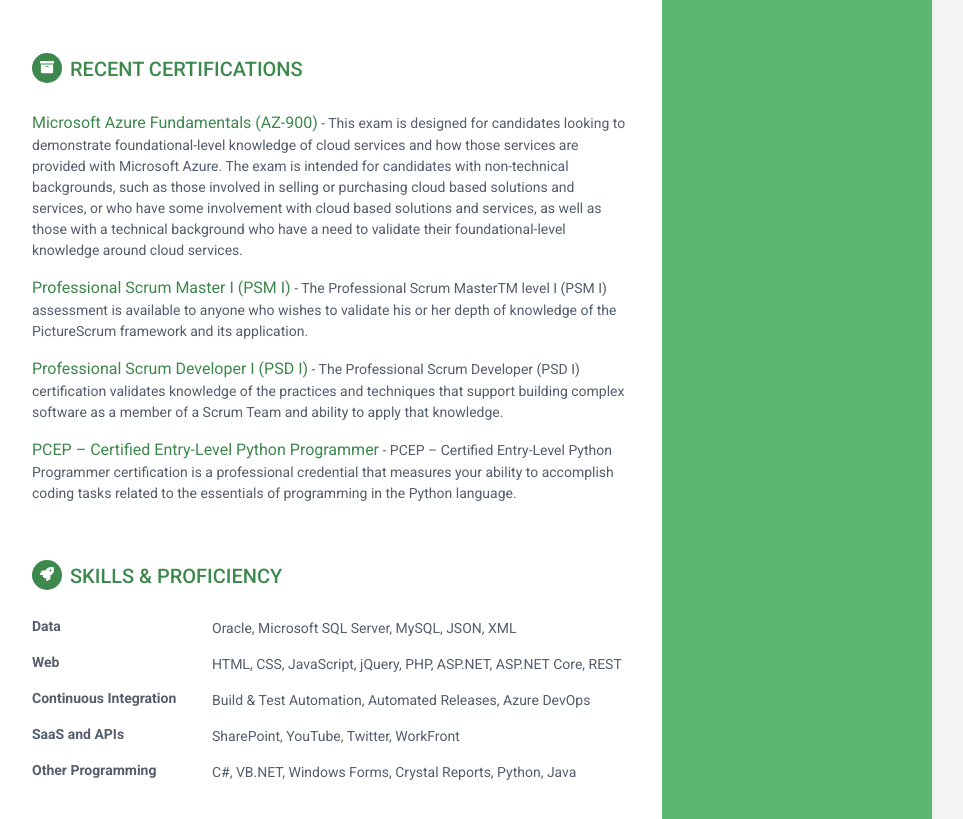
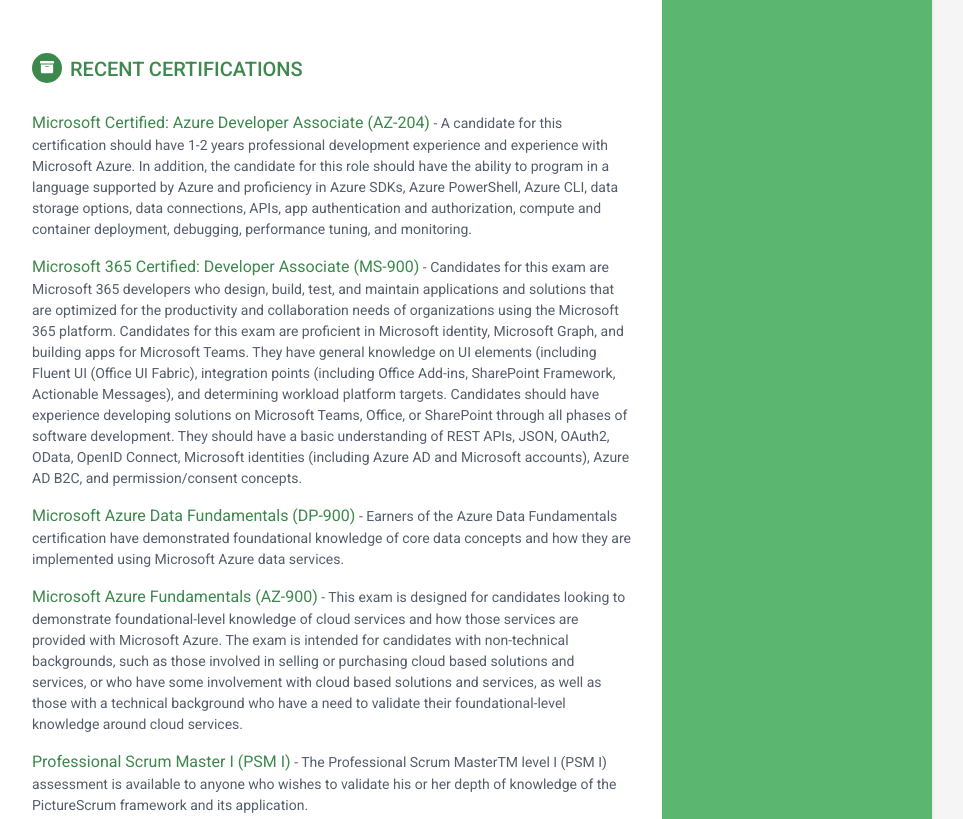
Before and after one commit to Ctznkane525/Ctznkane525.github.io, a plain HTML site: page index.html in a window 1280 px wide. Shown: the part 2198-3017 px from the top of the page, without its empty margins (188-1151 px from the left). Drawn offline with Linux system fonts and the light colour scheme.

Commit message:
More certifications

```diff
--- a/index.html
+++ b/index.html
@@ -184,23 +184,44 @@
             <section class="section projects-section">
                 <h2 class="section-title"><span class="icon-holder"><i class="fas fa-archive"></i></span>Recent Certifications</h2>
                 <div class="item">
-                    <span class="project-title"><a href="https://docs.microsoft.com/en-us/learn/certifications/exams/az-900" target="_blank">Microsoft Azure Fundamentals (AZ-900)</a></span> -
+                    <span class="project-title"><a href="https://www.credly.com/badges/d3211606-ab68-431e-a4b4-6a6bcc4174c3" target="_blank">Microsoft Certified: Azure Developer Associate (AZ-204)</a></span> -
+                    <span class="project-tagline">
+                        A candidate for this certification should have 1-2 years professional development experience and experience with Microsoft Azure. In addition, the candidate for this role should have the ability to program in a language supported by Azure and proficiency in Azure SDKs, Azure PowerShell, Azure CLI, data storage options, data connections, APIs, app authentication and authorization, compute and container deployment, debugging, performance tuning, and monitoring.
+                    </span>
+                </div><!--//item-->
+                <div class="item">
+                    <span class="project-title"><a href="https://www.credly.com/badges/a2528ec4-dddf-4c8e-9813-94e7e80a616e" target="_blank">Microsoft 365 Certified: Developer Associate (MS-900)</a></span> -
+                    <span class="project-tagline">
+                        Candidates for this exam are Microsoft 365 developers who design, build, test, and maintain applications and solutions that are optimized for the productivity and collaboration needs of organizations using the Microsoft 365 platform.
+                        Candidates for this exam are proficient in Microsoft identity, Microsoft Graph, and building apps for Microsoft Teams. They have general knowledge on UI elements (including Fluent UI (Office UI Fabric), integration points (including Office Add-ins, SharePoint Framework, Actionable Messages), and determining workload platform targets.
+                        Candidates should have experience developing solutions on Microsoft Teams, Office, or SharePoint through all phases of software development. They should have a basic understanding of REST APIs, JSON, OAuth2, OData, OpenID Connect, Microsoft identities (including Azure AD and Microsoft accounts), Azure AD B2C, and permission/consent concepts.
+                    </span>
+                </div><!--//item-->
+                <div class="item">
+                    <span class="project-title"><a href="https://www.credly.com/badges/435f5261-05dc-400a-93d5-f54a84f4d7fc" target="_blank">Microsoft Azure Data Fundamentals (DP-900)</a></span> -
+                    <span class="project-tagline">
+                        Earners of the Azure Data Fundamentals certification have demonstrated foundational knowledge of core data concepts and how they are implemented using Microsoft Azure data services.
+                    </span>
+                </div><!--//item-->
+                <div class="item">
+                    <span class="project-title"><a href="https://www.credly.com/badges/6b0a7ddf-ce46-440f-9cc2-a1e41b279f7c" target="_blank">Microsoft Azure Fundamentals (AZ-900)</a></span> -
                     <span class="project-tagline">
                         This exam is designed for candidates looking to demonstrate foundational-level knowledge of cloud services and how those services are provided with Microsoft Azure. The exam is intended for candidates with non-technical backgrounds, such as those involved in selling or purchasing cloud based solutions and services, or who have some involvement with cloud based solutions and services, as well as those with a technical background who have a need to validate their foundational-level knowledge around cloud services.
                     </span>
                 </div><!--//item-->
 
                 <div class="item">
-                    <span class="project-title"><a href="https://www.scrum.org/user/502953" target="_blank">Professional Scrum Master I (PSM I)</a></span> - <span class="project-tagline">The Professional Scrum MasterTM level I (PSM I) assessment is available to anyone who wishes to validate his or her depth of knowledge of the PictureScrum framework and its application. </span>
+                    <span class="project-title"><a href="https://www.credly.com/badges/f3705f33-efc2-40a8-939a-3e07d44a61a3" target="_blank">Professional Scrum Master I (PSM I)</a></span> - <span class="project-tagline">The Professional Scrum MasterTM level I (PSM I) assessment is available to anyone who wishes to validate his or her depth of knowledge of the PictureScrum framework and its application. </span>
                 </div><!--//item-->
 
                 <div class="item">
-                    <span class="project-title"><a href="https://www.scrum.org/user/502953" target="_blank">Professional Scrum Developer I (PSD I)</a></span> - <span class="project-tagline">The Professional Scrum Developer (PSD I) certification validates knowledge of the practices and techniques that support building complex software as a member of a Scrum Team and ability to apply that knowledge.</span>
+                    <span class="project-title"><a href="https://www.credly.com/badges/61a30c2a-53ee-4e38-bf67-567bc0e1f00b" target="_blank">Professional Scrum Developer I (PSD I)</a></span> - <span class="project-tagline">The Professional Scrum Developer (PSD I) certification validates knowledge of the practices and techniques that support building complex software as a member of a Scrum Team and ability to apply that knowledge.</span>
                 </div><!--//item-->
 
                 <div class="item">
                     <span class="project-title">
-                    <a href="https://verify.openedg.org/?id=ExuK.7sMi.kaRw" target="_blank">PCEP – Certified Entry-Level Python Programmer</a></span> - <span class="project-tagline">
+                        <a href="https://www.credly.com/badges/7a7bfe1f-a671-4243-b9cc-d49b1956cfd1" target="_blank">PCEP – Certified Entry-Level Python Programmer</a>
+                    </span> - <span class="project-tagline">
                         PCEP – Certified Entry-Level Python Programmer certification is a professional credential that measures your ability to accomplish coding tasks related to the essentials of programming in the Python language.
                     </span>
                 </div><!--//item-->
```
